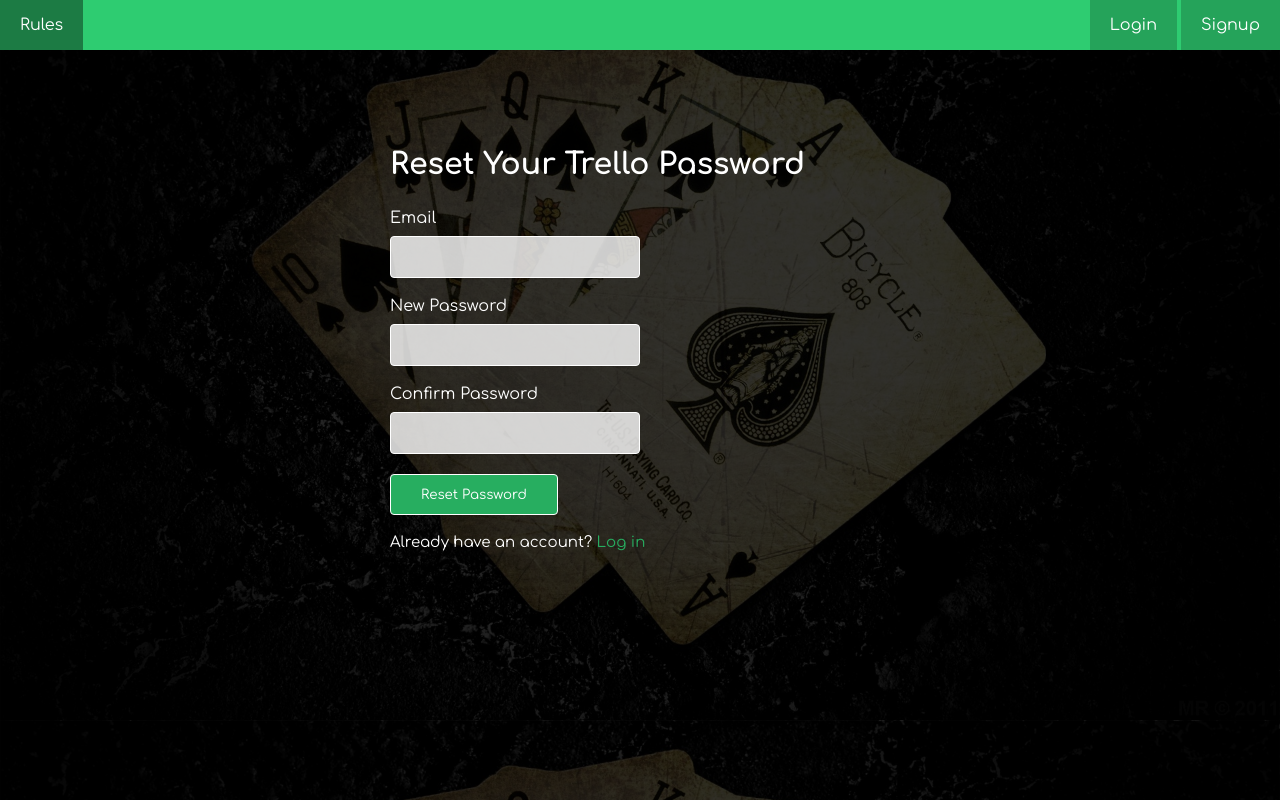
After one commit to justdecodeme/game-150, a PHP site: page /reset.html in a window 1280 px wide. The commit adds this page. Run offline with PHP 8.4, Linux system fonts and the light colour scheme.

Commit message:
added page for signup and reset password
 (only design is completed)

```diff
--- a/css/style.css
+++ b/css/style.css
@@ -9,6 +9,9 @@
 a {
 	font-family: 'Comfortaa', cursive;
 	text-decoration: none;
+}
+a.link {
+    color: rgba(39, 174, 96,1.0);
 }
 .transition {
 	transition: all 0.2s ease;
@@ -76,6 +79,9 @@
     display: block;
     margin: 20px 0 10px 0;
 }
+form label a {
+    font-size: 12px;
+}
 form input[type='text'], form input[type='password'] {
     border: 1px solid white;
     background: rgba(255, 255, 255, 0.8);
@@ -101,6 +107,3 @@
     margin-top: 20px;
     font-size: 15px;
 }
-form p a {
-    color: rgba(39, 174, 96,1.0);
-}
--- /dev/null
+++ b/reset.html
@@ -0,0 +1,46 @@
+<!DOCTYPE html>
+<html lang="en">
+<head>
+	<meta charset="utf-8">
+	<meta http-equiv="X-UA-Compatible" content="IE=edge">
+	<meta name="viewport" content="width=device-width, initial-scale=1">
+
+	<title>Game 150</title>
+
+	<link href="https://fonts.googleapis.com/css?family=Comfortaa:300,400,700" rel="stylesheet">
+	<link rel="stylesheet" href="css/font-awesome.css">
+	<link rel="stylesheet" href="css/reset.css">
+	<link rel="stylesheet" href="css/style.css">
+</head>
+<body>
+	<header>
+		<div class="left">
+			<a class="transition" href="#">Rules</a>
+		</div>
+		<div class="right">
+			<a class="transition" href="#">Login</a>
+			<a class="transition" href="#">Signup</a>
+		</div>
+	</header>
+
+	<main>
+		<form action="">
+			<h1>Reset Your Trello Password</h1>
+
+			<label for="email">Email</label>
+			<input type="text" id="email">
+
+			<label for="password1">New Password</label>
+			<input type="text" id="password1">
+
+			<label for="password2">Confirm Password</label>
+			<input type="text" id="password2">
+
+			<input class="transition" type="submit" name="signup" value="Reset Password">
+			<p>Already have an account? <a class="link" href="index.html">Log in</a></p>
+		</form>
+	</main>
+
+	<script type="text/javascript" src="js/script.js"></script>
+</body>
+</html>
```
Also changed, not shown: index.html (+9 -5 lines), signup.html (added, +45 -0 lines).
